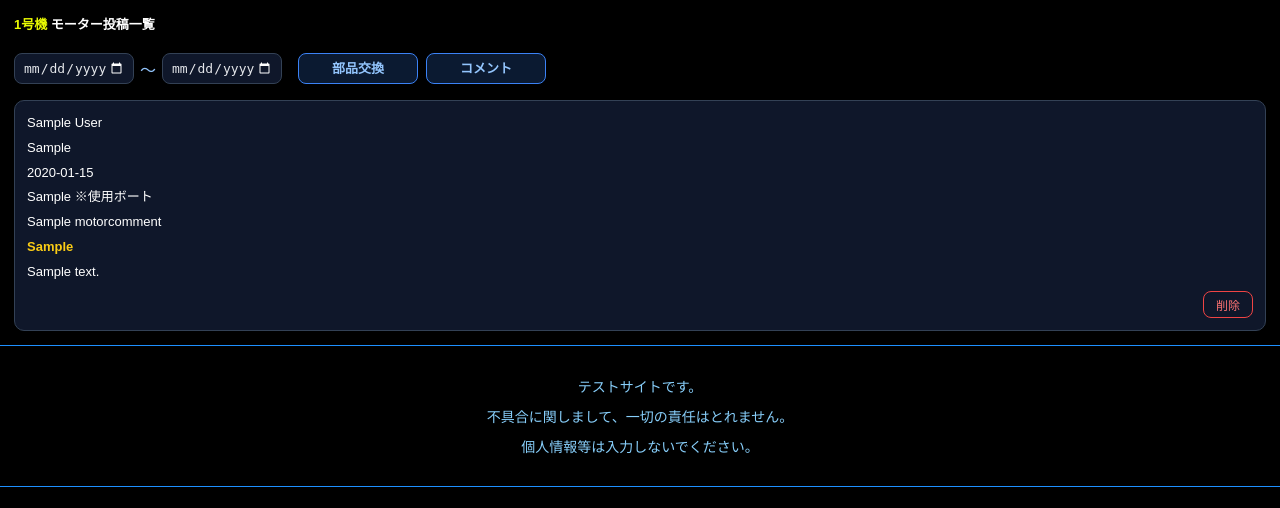
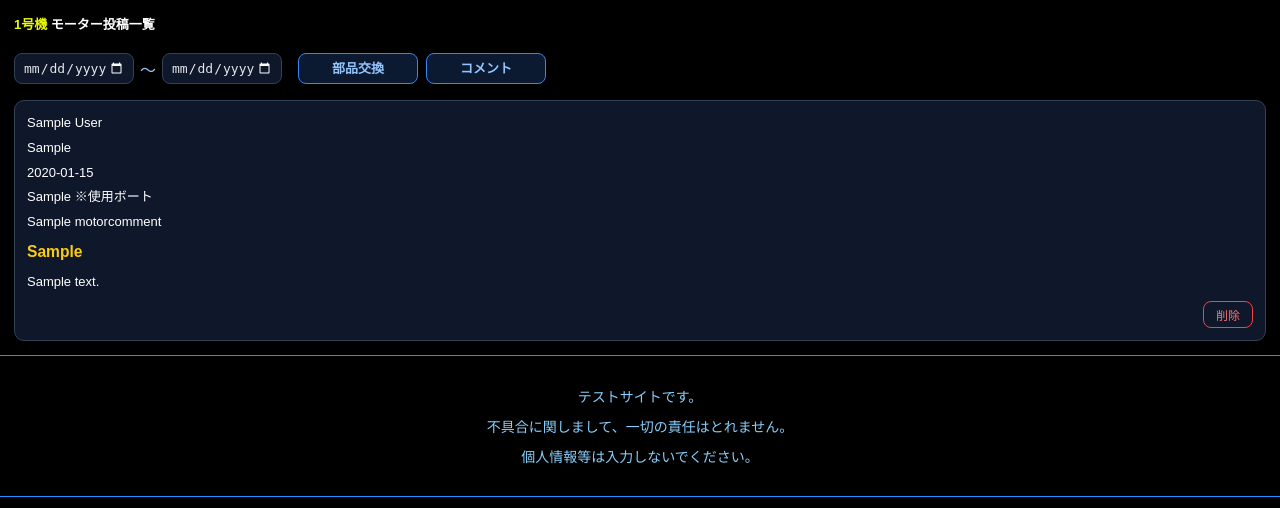
Before and after one commit to hideonSOS/Website, a Django app: page /website/machines/1/ in a window 1280 px wide. Shown: the part 66-574 px from the top of the page. Run offline with Django 5.2, Linux system fonts and the light colour scheme; tables that the repository leaves empty hold one stand-in row (values such as "Sample post").

Commit message:
モーター詳細: 部品交換の黄色フォントを1.2倍・上下に余白を追加
.parts のフォントサイズを本文比1.2倍（モバイル13.2px/iPad・PC15.6px）に拡大し、
上下に padding 3px を付与して視認性を向上。

Co-Authored-By: Claude Opus 4.8 <noreply@anthropic.com>

```diff
--- a/website/static/website/css/motor_comments_detail.css
+++ b/website/static/website/css/motor_comments_detail.css
@@ -121,10 +121,17 @@ h1 {
   overflow-wrap: break-word;
 }
 
-/* 部品交換（メイン部品）は黄色・太字で目立たせる */
-.parts {
+/* 部品交換（メイン部品）は黄色・太字・少し大きめで目立たせる */
+.post-card .parts {
   color: #facc15;
   font-weight: 700;
+  font-size: 13.2px;   /* 本文(11px)の1.2倍 */
+  padding: 3px 0;      /* 上下に少しだけ余白 */
+}
+@media (min-width: 768px) {
+  .post-card .parts {
+    font-size: 15.6px; /* 本文(13px)の1.2倍 */
+  }
 }
 
 /* 操作ボタン（削除など） */
```
